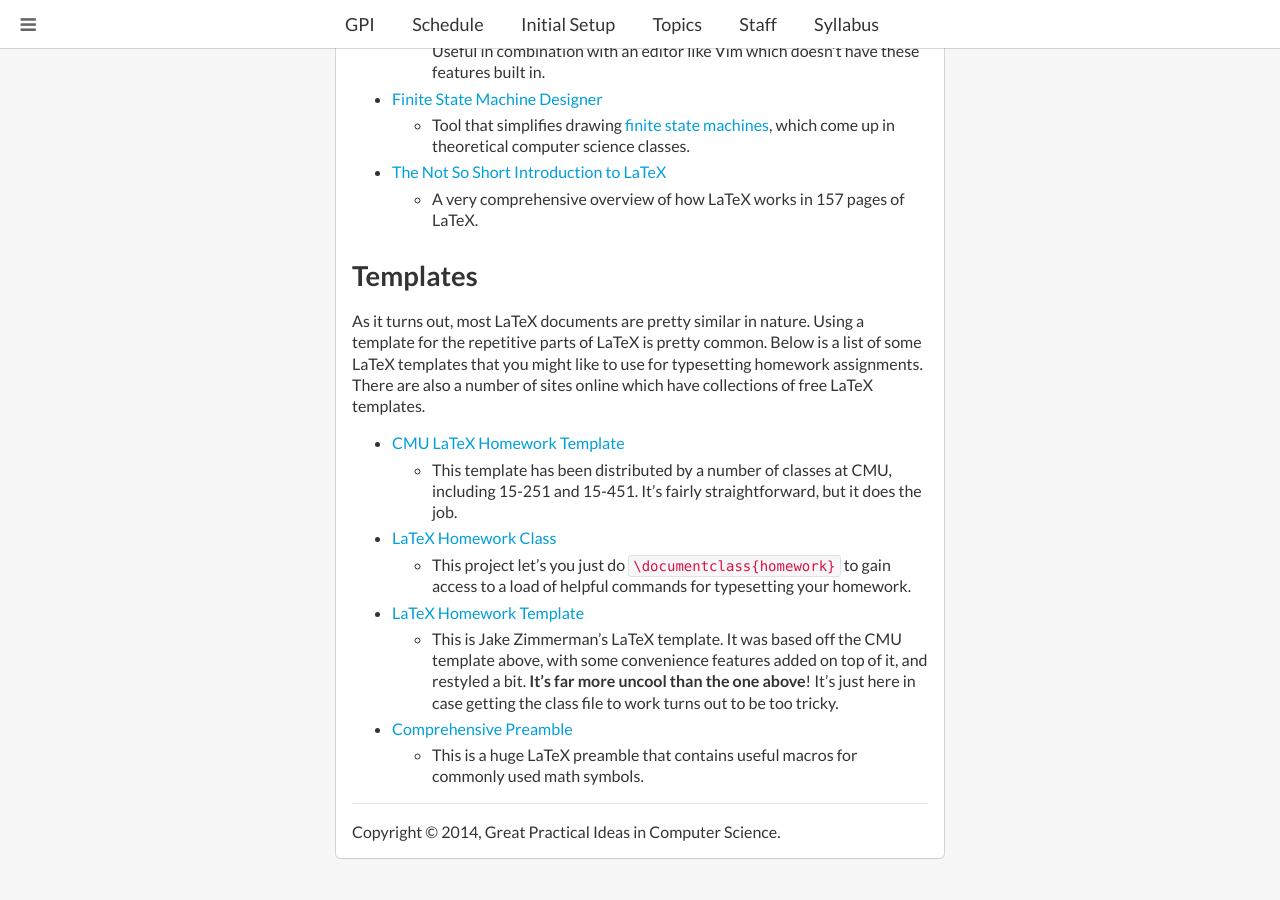
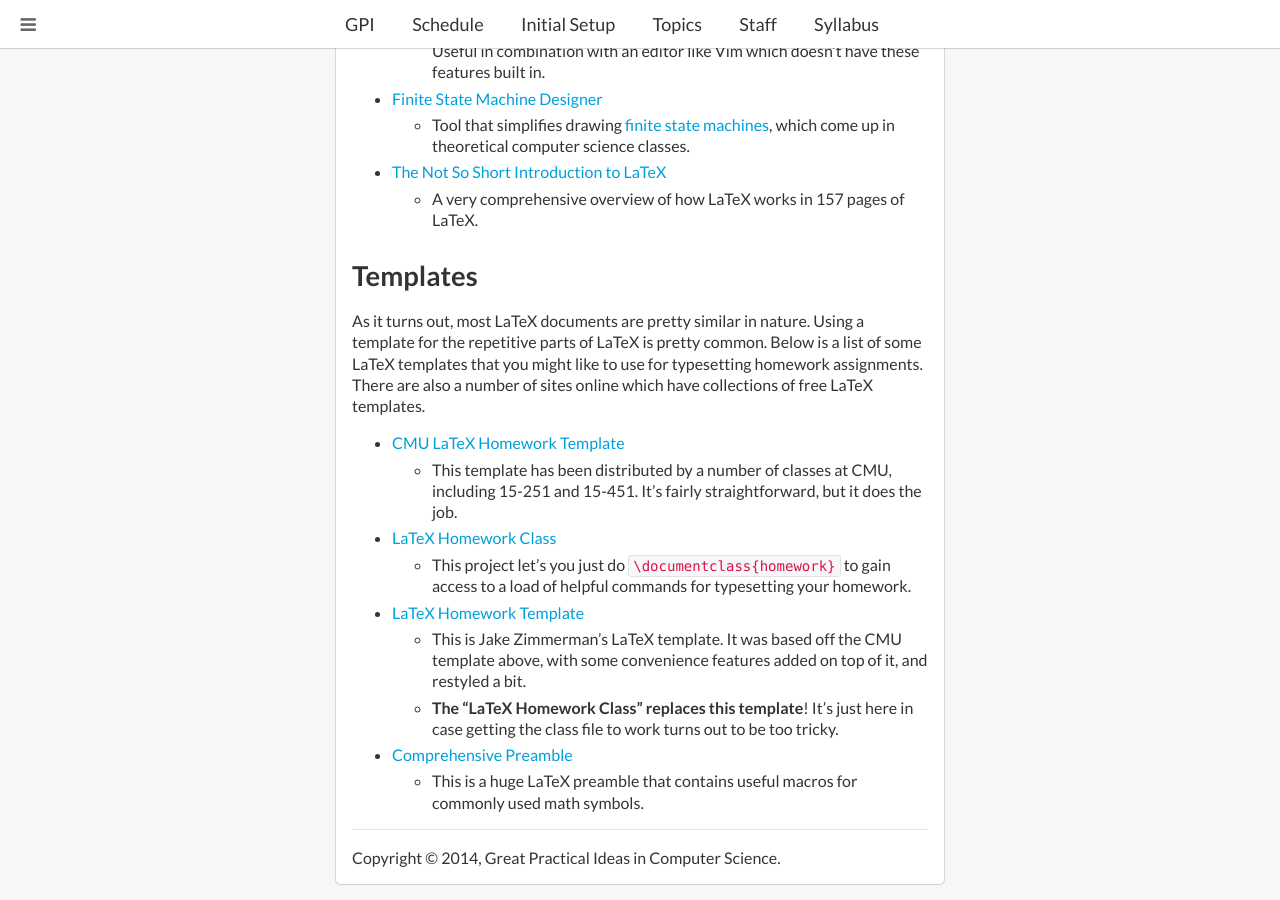
Before and after one commit to cmugpi/cmugpi.github.io, a Jekyll site: the page built from topics/latex/index.md, in a window 1280 px wide and 900 px high, scrolled down 1019 px. Built offline with Jekyll 4.4.1, drawn with Linux system fonts in a browser that asks for light colours; nearby versions of some CDN libraries; before the commit the page ends 1893 px from its top, so only the background shows below that.

Commit message:
Updated LaTeX templates

```diff
--- a/topics/latex/index.md
+++ b/topics/latex/index.md
@@ -96,8 +96,9 @@ free LaTeX templates.
 - [LaTeX Homework Template][jake-template]
   - This is Jake Zimmerman's LaTeX template. It was based off the CMU template
     above, with some convenience features added on top of it, and restyled a
-    bit. __It's far more uncool than the one above__! It's just here in case
-    getting the class file to work turns out to be too tricky.
+    bit.
+  -  __The "LaTeX Homework Class" replaces this template__! It's just here in
+    case getting the class file to work turns out to be too tricky.
 - [Comprehensive Preamble][preamble]
   - This is a huge LaTeX preamble that contains useful macros for commonly
     used math symbols.
```
